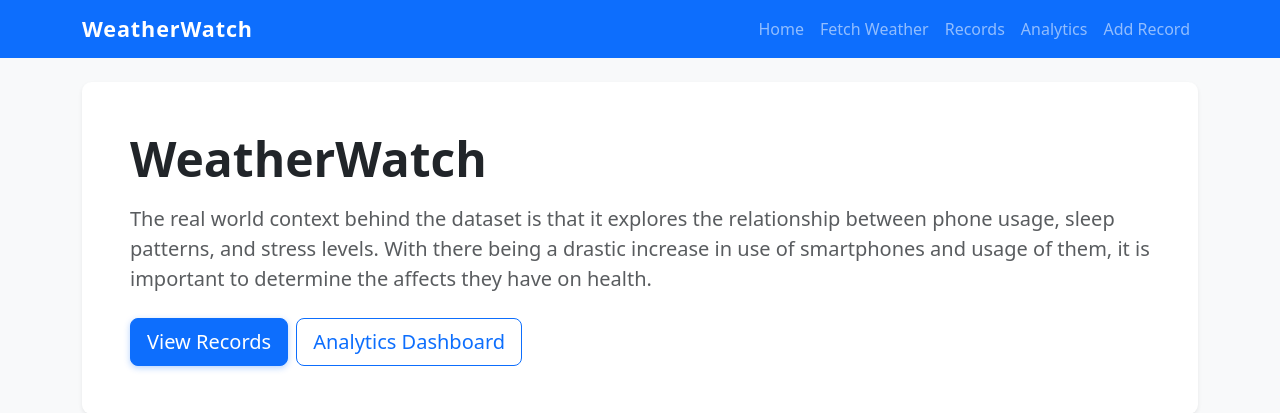
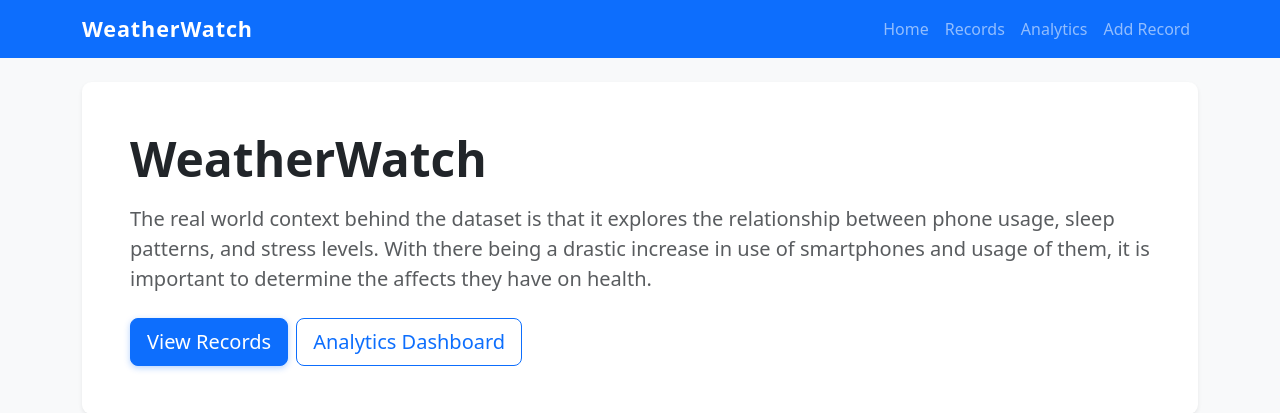
Before and after one commit to danielsj2022/-cis4930-sp26-project-group-2, a Django app: page / in a window 1280 px wide. Shown: the top 413 px of the page. Run offline with Django 5.2, Linux system fonts and the light colour scheme.

Commit message:
Remove 'Fetch Weather' link from navigation
Removed the 'Fetch Weather' link from the navigation bar.

```diff
--- a/project-full-stack-web-api/mysite/core/templates/core/base.html
+++ b/project-full-stack-web-api/mysite/core/templates/core/base.html
@@ -21,9 +21,6 @@
                 <ul class="navbar-nav ms-auto mb-2 mb-lg-0">
                     <li class="nav-item">
                         <a class="nav-link" href="{% url 'home' %}">Home</a>
-                    </li>
-                     <li class="nav-item">
-                        <a class="nav-link" href="{% url 'fetch_weather' %}">Fetch Weather</a>
                     </li>
                     <li class="nav-item">
                         <a class="nav-link" href="{% url 'records' %}">Records</a>
```
